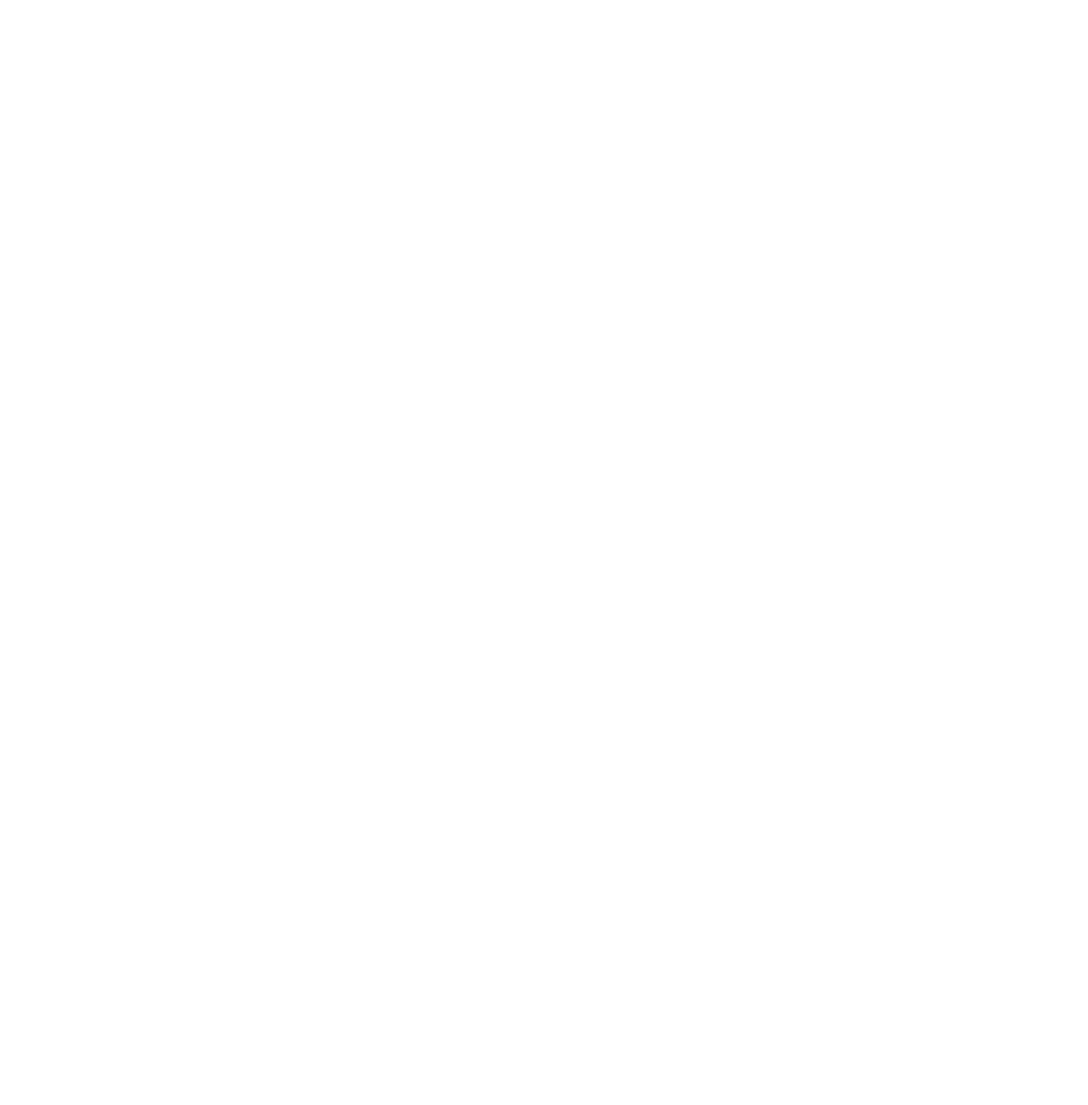
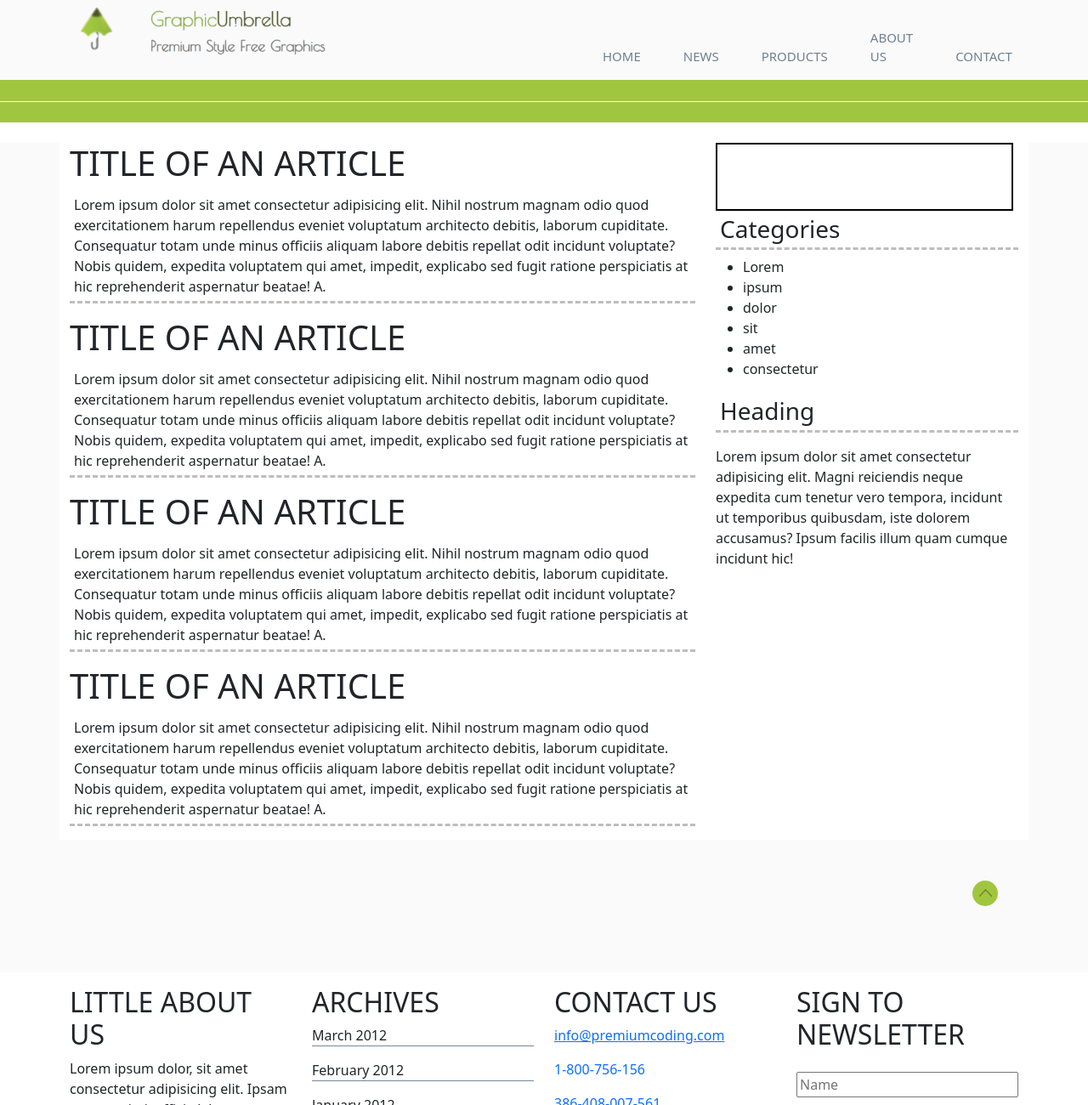
Before and after one commit to Mikebain2387/graphic_umbrella, a plain HTML site: page news.html in a window 1280 px wide. Shown: the top 1300 px of the page at 85% size. Before the commit the page ends 800 px from the top, so only its background shows below. Drawn offline with Linux system fonts and the light colour scheme.

Commit message:
addec 2 more pages

```diff
--- a/about.html
+++ b/about.html
@@ -3,11 +3,12 @@
   <head>
     <meta charset="UTF-8" />
     <meta name="viewport" content="width=device-width, initial-scale=1.0" />
-    <link rel="stylesheet" href="./about.css" />
+    <link rel="stylesheet" href="./styles.css" />
     <link rel="stylesheet" href="./bootstrap.css" />
     <title>About</title>
   </head>
   <body>
+    <div class="top">
     <div id="top" class="navBar container">
       <div class="row">
         <div class="navLogo text-start col-6">
@@ -26,7 +27,10 @@
     </div>
     <div class="navDivider col-12"></div>
     <div class="navDivider_1 col-12"></div>
+  </div>
     <section id="section1">
+      <div class="sect">
+
         <div class="main container mt-4">
           <div class="row">
             <div class="col_1 col-8">
@@ -109,10 +113,17 @@
               <li>Lorem ipsum dolor sit, amet consectetur adipisicing.</li>
             </ul>
           </div>
-          <div class=" col-12 mt-2 mb-2 text-end">
+        </div>
+
+      </div>
+
+        <div class="container">
+            <div class="row col-12 mt-5 mb-5 text-end">
               <a href="#top"><button class="backToTop">  <img class="mb-1 " src="./images/2931161_arrow_top_up_direction_move_icon.png" alt=""></button></a>
             </div>
           </div>
+
+
         </div>
     </section>
 
--- a/news.html
+++ b/news.html
@@ -0,0 +1,191 @@
+<!DOCTYPE html>
+<html lang="en">
+  <head>
+    <meta charset="UTF-8" />
+    <meta name="viewport" content="width=device-width, initial-scale=1.0" />
+    <link rel="stylesheet" href="./styles.css" />
+    <link rel="stylesheet" href="./bootstrap.css">
+    <title>NEWS</title>
+  </head>
+  <body>
+   <div class="top">
+
+    <div id="top" class="navBar container">
+     <div class="row">
+      <div class="navLogo text-start col-6">
+       <img id="logo" src="./images/umbrellaLogo-removebg-preview.png" alt="" />
+      </div>
+      <div class="navList col-6">
+       <ul class="">
+        <li><a href="">HOME</a></li>
+        <li><a href="">NEWS</a></li>
+        <li><a href="">PRODUCTS</a></li>
+        <li><a href="">ABOUT US</a></li>
+        <li><a href="">CONTACT</a></li>
+       </ul>
+      </div>
+     </div>
+    </div>
+    <div class="navDivider col-12"></div>
+    <div class="navDivider_1 col-12"></div>
+   </div>
+    <section id="section1">
+<div class="sect">
+     <div class="main container mt-4 ">
+       <div class="row">
+         <div class="col_1 col-8 mainContent">
+           <h1 class="">TITLE OF AN ARTICLE</h1>
+           <p>
+             Lorem ipsum dolor sit amet consectetur adipisicing elit. Nihil
+             nostrum magnam odio quod exercitationem harum repellendus eveniet
+             voluptatum architecto debitis, laborum cupiditate. Consequatur
+             totam unde minus officiis aliquam labore debitis repellat odit
+             incidunt voluptate? Nobis quidem, expedita voluptatem qui amet,
+             impedit, explicabo sed fugit ratione perspiciatis at hic
+             reprehenderit aspernatur beatae! A.
+           </p>
+
+
+          <h1 class="">TITLE OF AN ARTICLE</h1>
+          <p>
+            Lorem ipsum dolor sit amet consectetur adipisicing elit. Nihil
+            nostrum magnam odio quod exercitationem harum repellendus eveniet
+            voluptatum architecto debitis, laborum cupiditate. Consequatur
+            totam unde minus officiis aliquam labore debitis repellat odit
+            incidunt voluptate? Nobis quidem, expedita voluptatem qui amet,
+            impedit, explicabo sed fugit ratione perspiciatis at hic
+            reprehenderit aspernatur beatae! A.
+          </p>
+
+
+         <h1 class="">TITLE OF AN ARTICLE</h1>
+         <p>
+           Lorem ipsum dolor sit amet consectetur adipisicing elit. Nihil
+           nostrum magnam odio quod exercitationem harum repellendus eveniet
+           voluptatum architecto debitis, laborum cupiditate. Consequatur
+           totam unde minus officiis aliquam labore debitis repellat odit
+           incidunt voluptate? Nobis quidem, expedita voluptatem qui amet,
+           impedit, explicabo sed fugit ratione perspiciatis at hic
+           reprehenderit aspernatur beatae! A.
+         </p>
+
+
+        <h1 class="">TITLE OF AN ARTICLE</h1>
+        <p>
+         Lorem ipsum dolor sit amet consectetur adipisicing elit. Nihil
+         nostrum magnam odio quod exercitationem harum repellendus eveniet
+         voluptatum architecto debitis, laborum cupiditate. Consequatur
+         totam unde minus officiis aliquam labore debitis repellat odit
+         incidunt voluptate? Nobis quidem, expedita voluptatem qui amet,
+         impedit, explicabo sed fugit ratione perspiciatis at hic
+         reprehenderit aspernatur beatae! A.
+        </p>
+
+       </div>
+
+
+       <div class="col-4">
+          <div class="emptybox"></div>
+          <h3 class="sideContent">Categories</h3>
+          <ul>
+           <li>Lorem     </li>
+           <li>ipsum</li>
+           <li>dolor</li>
+           <li>sit</li>
+           <li>amet</li>
+           <li>consectetur</li>
+          </ul>
+
+          <h3 class="sideContent">Heading</h3>
+         </p>
+
+
+         Lorem ipsum dolor sit amet consectetur adipisicing elit. Magni reiciendis neque expedita cum tenetur vero tempora, incidunt ut temporibus quibusdam, iste dolorem accusamus? Ipsum facilis illum quam cumque incidunt hic!
+         <p>
+         </div>
+
+       </div>
+
+ </div>
+
+
+              <div class="container">
+                    <div class="row col-12 mt-5 mb-5 text-end">
+                     <a href="#top"><button class="backToTop">  <img class="mb-1 " src="./images/2931161_arrow_top_up_direction_move_icon.png" alt=""></button></a>
+                    </div>
+              </div>
+
+</div>
+   </section>
+
+
+
+   <section id="section2">
+     <div class="container bottom mt-3">
+       <div class="row">
+<div class="col-3">
+ <h2>LITTLE ABOUT US</h2>
+ <P>Lorem ipsum dolor, sit amet consectetur adipisicing elit. Ipsam est, et animi, officia laborum amet ea explicabo culpa aperiam, quae alias eligendi molestiae consectetur vel ut!</P>
+ <h2>FOLLOW US</h2>
+ <div class="social_icons">
+
+   <a class="col-2" href=""><img class="img-fluid" src="./images/facebook.png" alt=""></a>
+
+   <a class="col-2" href=""><img class="img-fluid" src="./images/twitter.png" alt=""></a>
+
+   <a class="" href=""><img class="img-fluid" src="./images/rss.png" alt=""></a>
+
+   <a class="col-2" href=""><img class="img-fluid" src="./images/veimeo.png" alt=""></a>
+
+   <a class="col-2" href=""><img class="img-fluid" src="./images/dribble.png" alt=""></a>
+
+   <a class="col-2" href=""><img class="img-fluid" src="./images/myspace.png" alt=""></a>
+ </div>
+ </div>
+ <div class="col-3">
+ <H2>ARCHIVES</H2>
+ <P class="pdate col-12">March 2012</P>
+ <P class="pdate col-12">February 2012</P>
+ <P class="pdate col-12">January 2012</P>
+ <P class="pdate col-12">December 2011</P>
+
+</div>
+<div class="col-3">
+ <h2>CONTACT US</h2>
+ <p><a href="info@premiumcoding.com">info@premiumcoding.com</a></p>
+ <p><a id="phone" href="tel:800756156">1-800-756-156</a></p>
+ <p><a id="phone" href="tel:386408007561">386-408-007-561</a></p>
+</div>
+<div class="col-3">
+ <h2>SIGN TO NEWSLETTER</h2>
+ <input class="sign-in col-12 mt-3" type="text" placeholder="Name" required>
+ <input class="sign-in col-12 mt-3" type="email" placeholder="Email" required>
+<div class="col-12 text-end">
+<button class="button bt1 text-end mt-3" type="submit">Subscribe</button>
+</div>
+</div>
+
+       </div>
+     </div>
+   </section>
+   <section id="footer">
+     <div class="foot mt-3">
+
+       <div class="container">
+         <div class="row">
+           <div class="sitemap col-6">
+
+             <a class="me-2" href="">HOME</a>
+             <a class="me-2"  href="">PORTFOLIO</a>
+             <a class="me-2"  href="">SITEMAP</a>
+             <a class="me-2"  href="">CONTACT</a>
+           </div>
+           <div class="copyright col-6 text-end">
+             <p class="mt-1">© All Right Reserved</p>
+           </div>
+         </div>
+       </div>
+     </div>
+     </section>
+   </body>
+</html>
--- a/about.css
+++ b/styles.css
@@ -1,8 +1,8 @@
+.top, .sect, #mainBody{
+ background: rgb(250, 250, 250);
+}
 
 
-.navBar{
- background: rgb(250, 250, 250);
-}
 
 .navDivider, .navDivider_1{
  height: 25px;
@@ -38,7 +38,7 @@ color: slategray;
 }
 
 .main{
- background-color: rgb(250, 250, 250);
+ background-color: rgb(255, 255, 255);
 }
 
 .pdate{
@@ -81,3 +81,31 @@ color: slategray;
  border-radius: 100%;
  border: none;
 }
+
+.sect{
+padding-bottom: 30px;
+}
+
+.mainContent p, .sideContent{
+ border-bottom: 3px dashed rgb(191, 188, 188);
+ padding: 5px;
+}
+.emptybox{
+ height: 80px;
+ width: 350px;
+ border: 2px solid black;
+}
+
+
+
+
+.heroContainer{
+ background: rgb(160, 198, 63);
+ padding: 5px;
+ width: 100vw;
+}
+
+.webLogos img{
+ height: 175px;
+ width: auto;
+}
```
Also changed, not shown: homepage.html (+73 -0 lines), images/heroImageUmbrells.png (added), images/mobile-removebg-preview.png (added), images/phone-removebg-preview.png (added), images/recycle-removebg-preview.png (added), images/webdesign-removebg-preview.png (added), news.css (deleted). Lines whose indentation alone changed are shown as unchanged.
